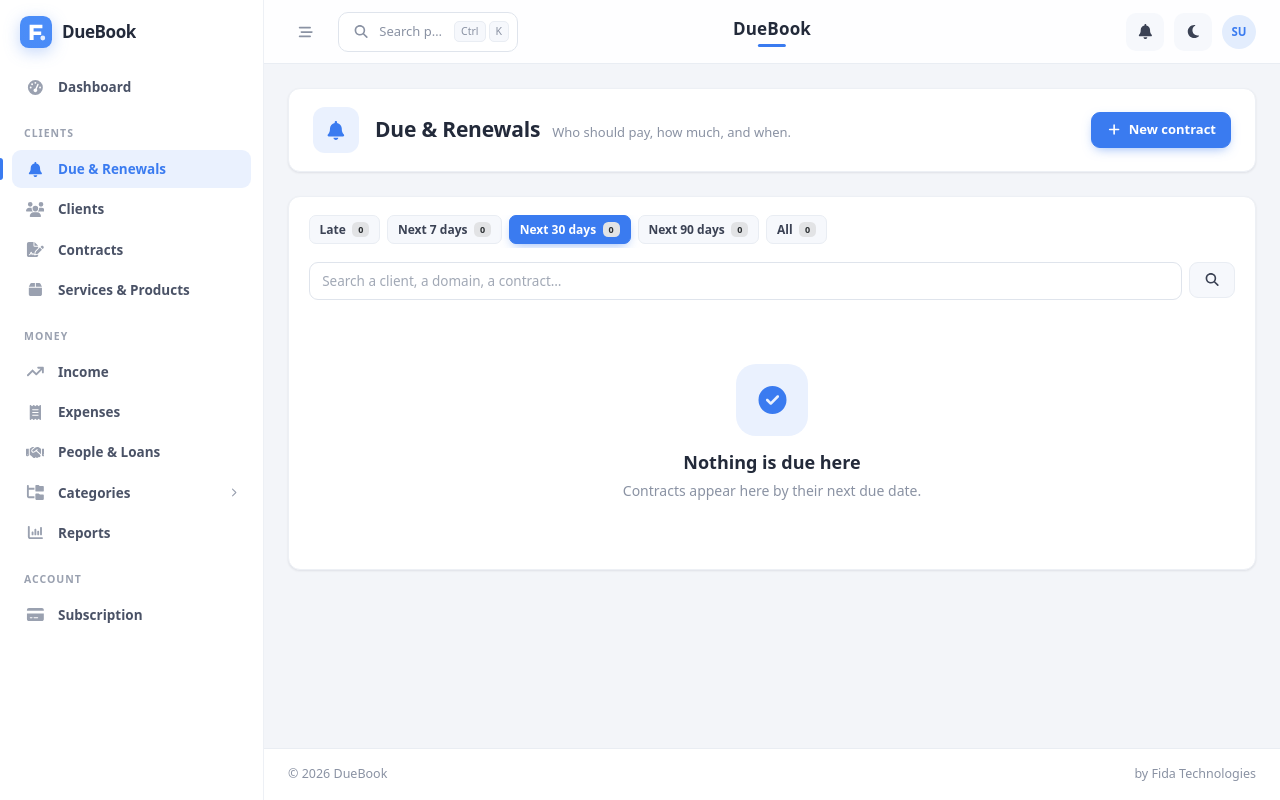
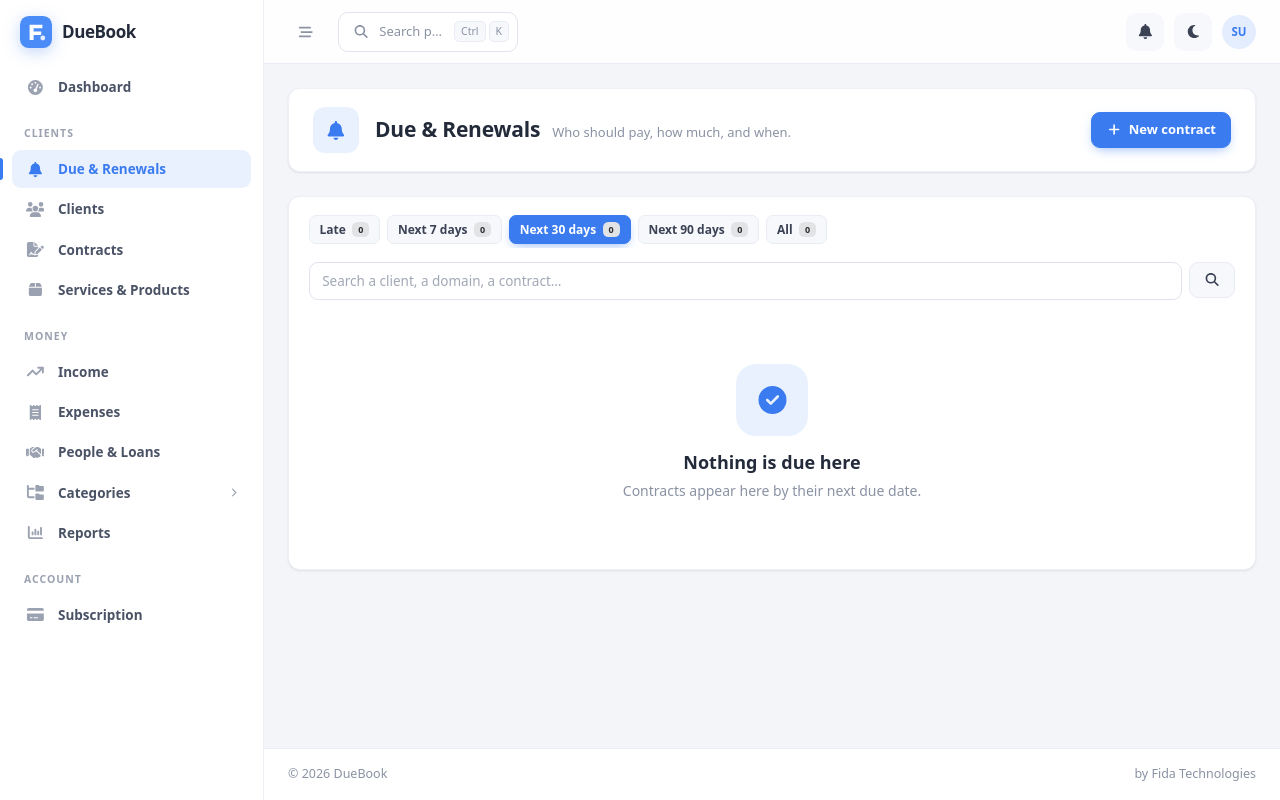
Before and after one commit to fidatech/duebook, a Laravel app: page /dues in a window 1280 px wide. Run offline with Laravel 12, Linux system fonts and the light colour scheme; the visitor is signed in with stand-in values (Sample User, id 1); data that the repository does not hold is empty; some libraries are stand-ins or nearby versions.

Commit message:
Remove the company name from the top bar
Co-Authored-By: Claude Fable 5.2 <noreply@anthropic.com>
Claude-Session: https://claude.ai/code/session_01V7PhGK1Tn8PMdyevkeh7mF

```diff
--- a/resources/views/partials/topbar.blade.php
+++ b/resources/views/partials/topbar.blade.php
@@ -12,7 +12,6 @@
         <x-icon name="magnifying-glass" /><span>{{ __('app.nav.search_placeholder') }}</span><span class="kbd-group"><kbd>Ctrl</kbd><kbd>K</kbd></span>
     </button>
 
-    <div class="topbar-brand" aria-hidden="true">{{ tenant()?->name ?: config('app.name') }}</div>
 
     <div class="topbar-right">
         <div class="dropdown">
```
